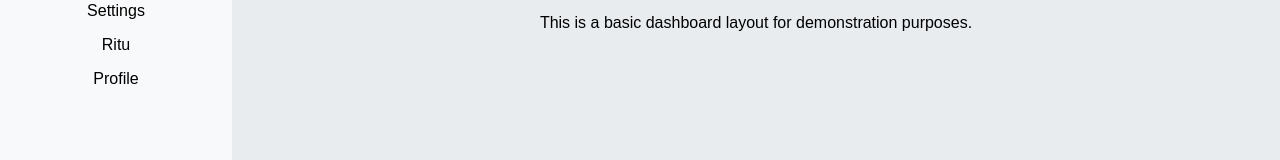
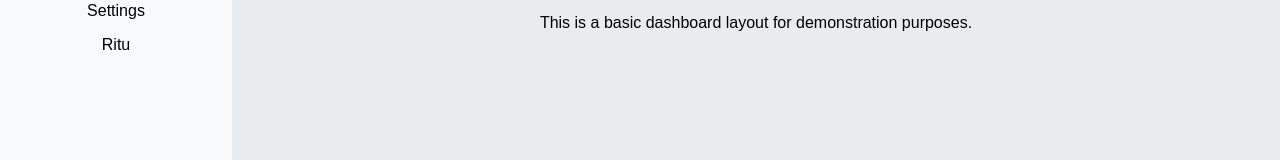
Before and after one commit to jritu96111/react-cicd-jenkins-testing, a React (Create React App) app: page / in a window 1280 px wide. Shown: the part 148-308 px from the top of the page. Built offline with nearby package versions, Linux system fonts and the light colour scheme.

Commit message:
fix:product name fix in fr and en

```diff
--- a/src/components/Dashboard.js
+++ b/src/components/Dashboard.js
@@ -24,7 +24,6 @@ function Sidebar() {
         <li>Reports</li>
         <li>Settings</li>
         <li>Ritu</li>
-        <li>Profile</li>
       </ul>
     </aside>
   );
```
